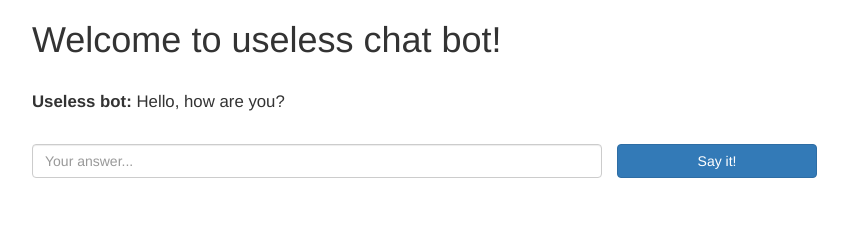
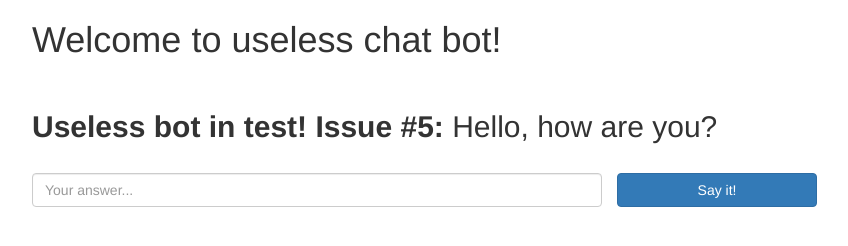
Before and after one commit to LucasMorris/useless-bot, a plain HTML site: page index.html in a window 1280 px wide. Shown: the whole page, without its empty margins (23-871 px from the left). Drawn offline with nearby package versions, Linux system fonts and the light colour scheme.

Commit message:
Changing the size of question (fix #5)

```diff
--- a/index.html
+++ b/index.html
@@ -14,7 +14,7 @@
       <h1>Welcome to useless chat bot!</h1>
       <br />
       <div id="conversation">
-        <p><strong>Useless bot:</strong> Hello, how are you?</p>
+        <h2><strong>Useless bot in test! Issue #5:</strong> Hello, how are you?</h2>
       </div>
       <br />
       <div class="form-group row">
```
